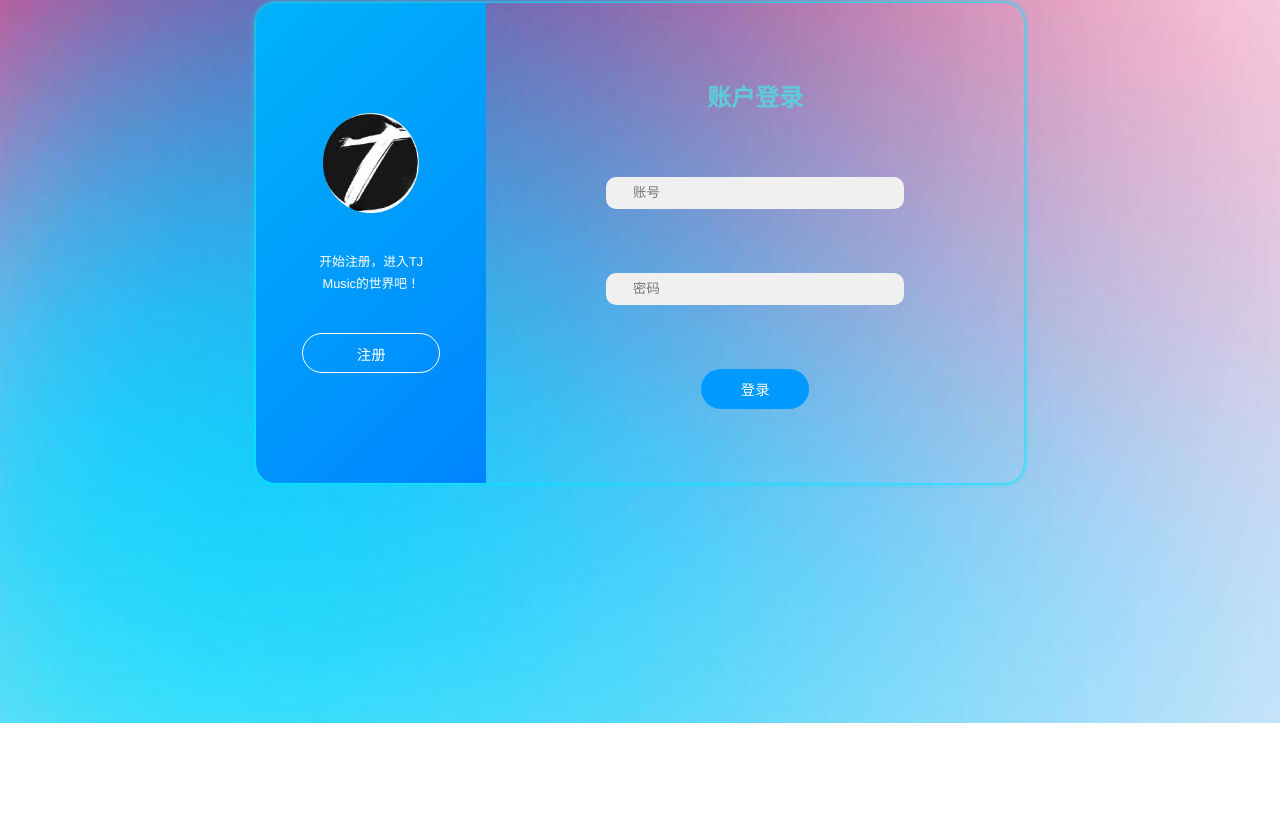
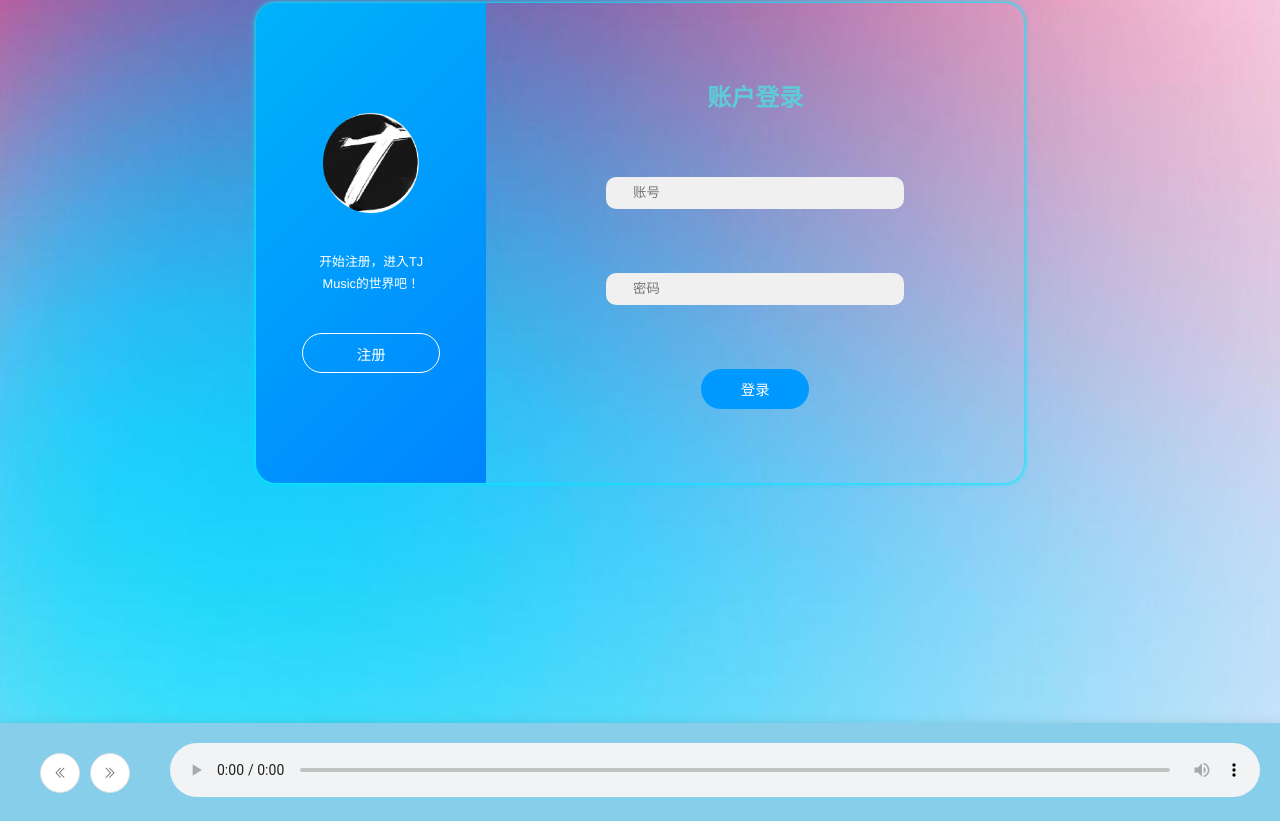
Before and after one commit to Lu-Boyan/Tongji-Music, a Vue app: page /login in a window 1280 px wide. Shown: the part 157-978 px from the top of the page. Before the commit the page ends 880 px from the top, so only its background shows below. Built offline with nearby package versions, Linux system fonts and the light colour scheme; what vue-particles would draw is missing.

Commit message:
Add files via upload

```diff
--- a/src/App.vue
+++ b/src/App.vue
@@ -3,5 +3,41 @@
     <!--路由占位符-->
 
     <router-view></router-view>
+        <el-container >
+
+          <el-aside width="150px">
+            <el-button
+              style="margin-top:30px;margin-left:20px !important;"
+              class="el-icon-d-arrow-left"
+              size="large"
+              @click="lastSong()"
+              circle/>
+            <el-button
+              class="el-icon-d-arrow-right"
+              size="large"
+              @click="nextSong()"
+              circle/>
+          </el-aside>
+          <el-main>
+            <audio ref="audio" src="" style="width:100%; " controls="controls" @ended="nextSong()">
+              Your browser does not support the audio element.
+            </audio>
+
+
+          </el-main>
+        </el-container>
   </div>
 </template>
+
+<style scoped>
+.el-container
+{
+  margin-top: 0px;
+  background-color:skyblue;
+  /* position: fixed; */
+}
+  /* audio {
+    position: fixed;
+  } */
+
+</style>
```
